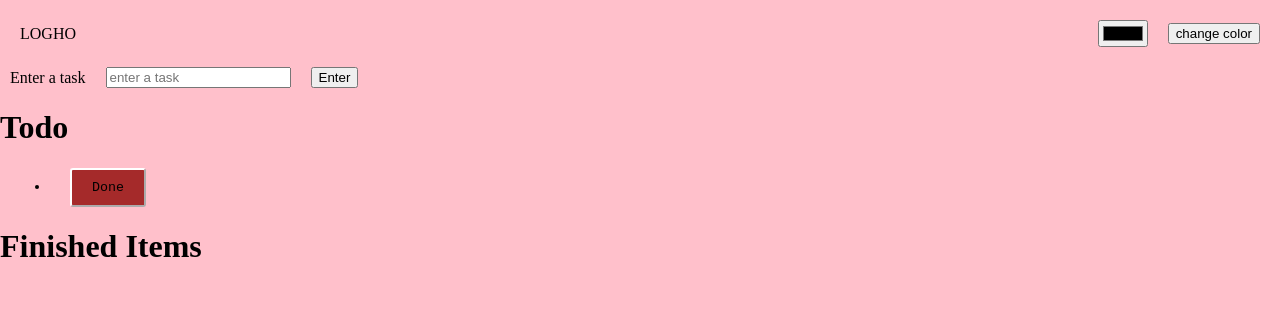
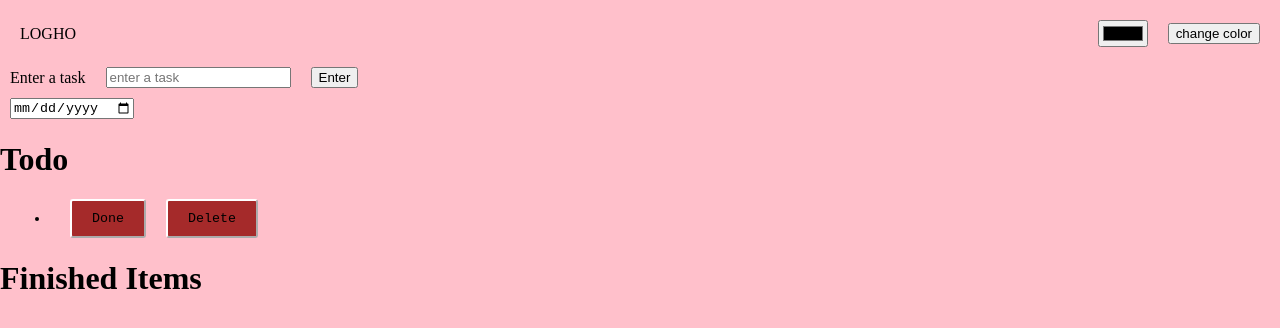
Before and after one commit to GSFSNSICIESA/todo, a plain HTML site: page index.html in a window 1280 px wide. Both pictures are taken after a click on the button "Enter". Drawn offline with Linux system fonts and the light colour scheme.

Commit message:
added the delete button

```diff
--- a/index.html
+++ b/index.html
@@ -21,6 +21,9 @@
         <input type="text" placeholder="enter a task" id="task">
         <button type="button" id="enter">Enter</button>
     </div>
+    <div class="date">
+        <input type="date">
+    </div>
     <h1>Todo</h1>
     <ul class="tasks"></ul>
     <h1>Finished Items</h1>
--- a/script.js
+++ b/script.js
@@ -12,18 +12,25 @@ taskElement.addEventListener("keypress", function(event){
 btn.addEventListener("click", function(){
 
     let newTask = document.createElement("li")
+    let doneButton = document.createElement("button")
     let deleteButton = document.createElement("button")
     let div = document.createElement("div")
     task = taskElement.value;
     newTask.appendChild(document.createTextNode(task));
     div.appendChild(newTask)
+    div.appendChild(doneButton)
     div.appendChild(deleteButton)
     tasks.appendChild(div);
     taskElement.value = ""
-    deleteButton.innerText = "Done"
+    doneButton.innerText = "Done"
+    deleteButton.innerText = "Delete"
+    doneButton.addEventListener("click", function(){
+        tasks.removeChild(div)
+        finished.appendChild(newTask)
+
+    })
     deleteButton.addEventListener("click", function(){
         tasks.removeChild(div)
-        finished.appendChild(newTask)
     })
 })
 
```
